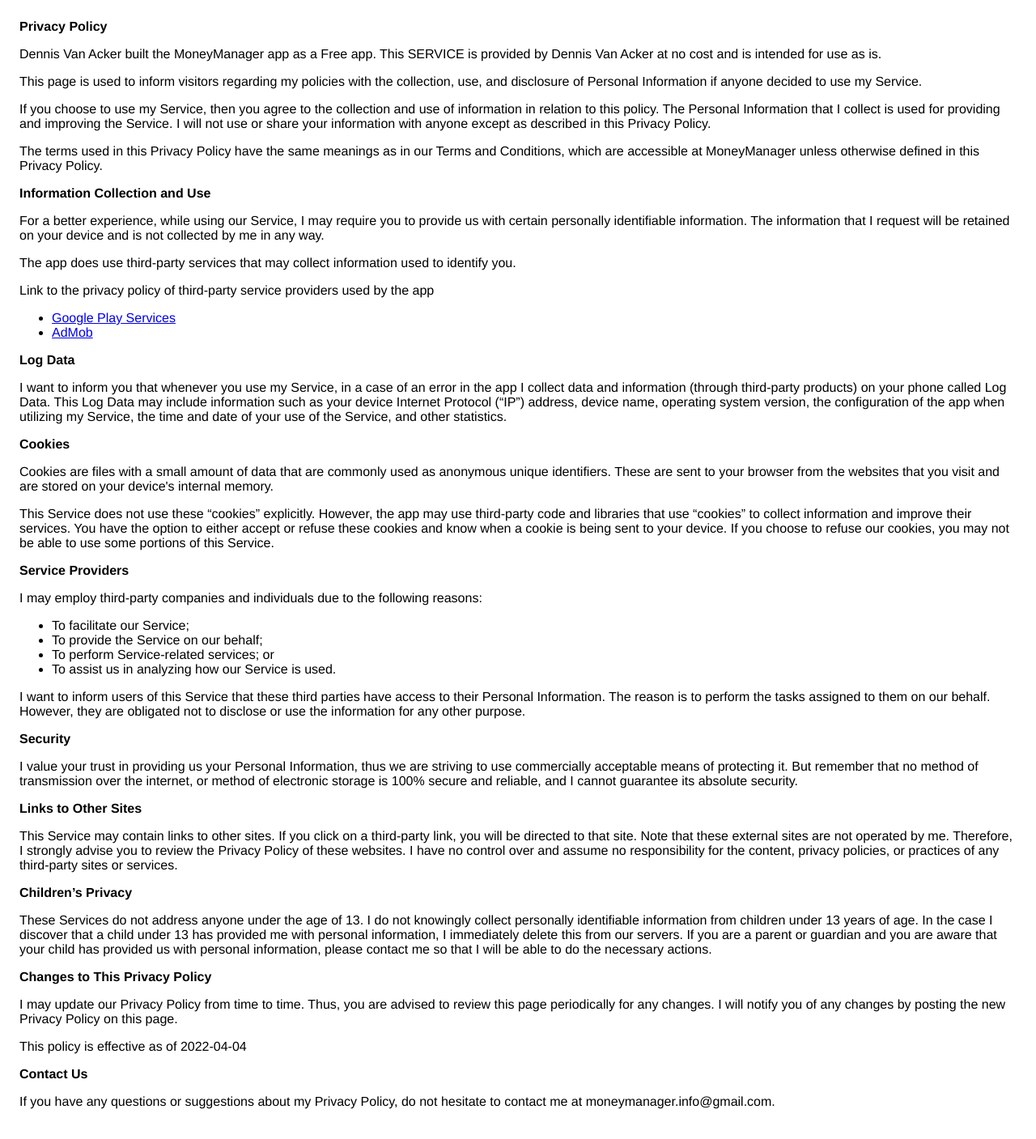
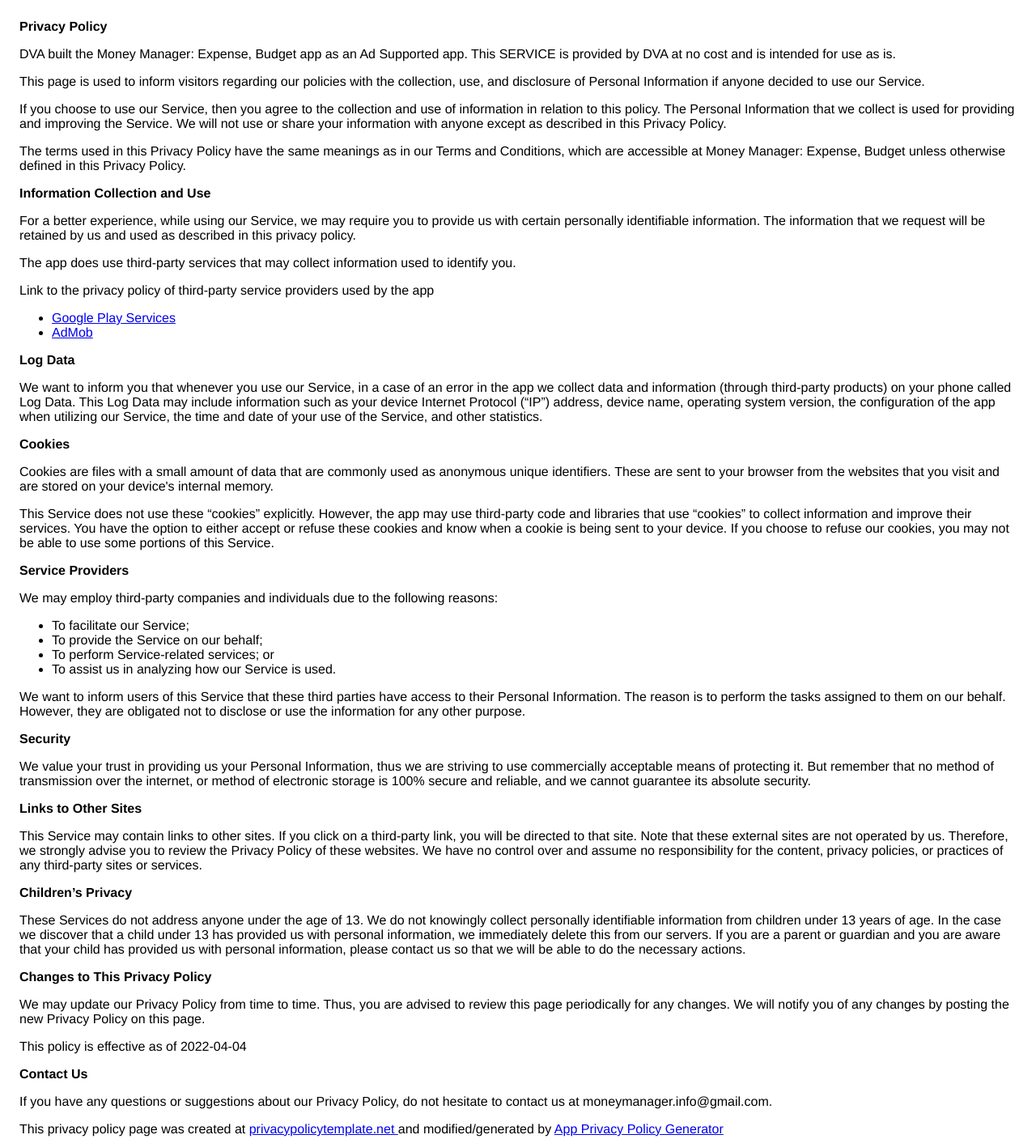
Before and after one commit to DennisVanAcker1/DennisVanAcker1.github.io, a plain HTML site: page index.html in a window 1280 px wide. Shown: the whole page at 81% size. Drawn offline with Linux system fonts and the light colour scheme.

Commit message:
pricavy policy changes

```diff
--- a/index.html
+++ b/index.html
@@ -8,29 +8,29 @@
     </head>
     <body>
     <strong>Privacy Policy</strong> <p>
-                  Dennis Van Acker built the MoneyManager app as
-                  a Free app. This SERVICE is provided by
-                  Dennis Van Acker at no cost and is intended for use as
+                  DVA built the Money Manager: Expense, Budget app as
+                  an Ad Supported app. This SERVICE is provided by
+                  DVA at no cost and is intended for use as
                   is.
                 </p> <p>
-                  This page is used to inform visitors regarding my
+                  This page is used to inform visitors regarding our
                   policies with the collection, use, and disclosure of Personal
-                  Information if anyone decided to use my Service.
+                  Information if anyone decided to use our Service.
                 </p> <p>
-                  If you choose to use my Service, then you agree to
+                  If you choose to use our Service, then you agree to
                   the collection and use of information in relation to this
-                  policy. The Personal Information that I collect is
-                  used for providing and improving the Service. I will not use or share your information with
+                  policy. The Personal Information that we collect is
+                  used for providing and improving the Service. We will not use or share your information with
                   anyone except as described in this Privacy Policy.
                 </p> <p>
                   The terms used in this Privacy Policy have the same meanings
                   as in our Terms and Conditions, which are accessible at
-                  MoneyManager unless otherwise defined in this Privacy Policy.
+                  Money Manager: Expense, Budget unless otherwise defined in this Privacy Policy.
                 </p> <p><strong>Information Collection and Use</strong></p> <p>
-                  For a better experience, while using our Service, I
+                  For a better experience, while using our Service, we
                   may require you to provide us with certain personally
                   identifiable information. The information that
-                  I request will be retained on your device and is not collected by me in any way.
+                  we request will be retained by us and used as described in this privacy policy.
                 </p> <div><p>
                     The app does use third-party services that may collect
                     information used to identify you.
@@ -38,13 +38,13 @@
                     Link to the privacy policy of third-party service providers used
                     by the app
                   </p> <ul><li><a href="https://www.google.com/policies/privacy/" target="_blank" rel="noopener noreferrer">Google Play Services</a></li><li><a href="https://support.google.com/admob/answer/6128543?hl=en" target="_blank" rel="noopener noreferrer">AdMob</a></li><!----><!----><!----><!----><!----><!----><!----><!----><!----><!----><!----><!----><!----><!----><!----><!----><!----><!----><!----><!----><!----><!----><!----><!----><!----><!----></ul></div> <p><strong>Log Data</strong></p> <p>
-                  I want to inform you that whenever you
-                  use my Service, in a case of an error in the app
-                  I collect data and information (through third-party
+                  We want to inform you that whenever you
+                  use our Service, in a case of an error in the app
+                  we collect data and information (through third-party
                   products) on your phone called Log Data. This Log Data may
                   include information such as your device Internet Protocol
                   (“IP”) address, device name, operating system version, the
-                  configuration of the app when utilizing my Service,
+                  configuration of the app when utilizing our Service,
                   the time and date of your use of the Service, and other
                   statistics.
                 </p> <p><strong>Cookies</strong></p> <p>
@@ -61,48 +61,49 @@
                   choose to refuse our cookies, you may not be able to use some
                   portions of this Service.
                 </p> <p><strong>Service Providers</strong></p> <p>
-                  I may employ third-party companies and
+                  We may employ third-party companies and
                   individuals due to the following reasons:
                 </p> <ul><li>To facilitate our Service;</li> <li>To provide the Service on our behalf;</li> <li>To perform Service-related services; or</li> <li>To assist us in analyzing how our Service is used.</li></ul> <p>
-                  I want to inform users of this Service
+                  We want to inform users of this Service
                   that these third parties have access to their Personal
                   Information. The reason is to perform the tasks assigned to
                   them on our behalf. However, they are obligated not to
                   disclose or use the information for any other purpose.
                 </p> <p><strong>Security</strong></p> <p>
-                  I value your trust in providing us your
+                  We value your trust in providing us your
                   Personal Information, thus we are striving to use commercially
                   acceptable means of protecting it. But remember that no method
                   of transmission over the internet, or method of electronic
-                  storage is 100% secure and reliable, and I cannot
+                  storage is 100% secure and reliable, and we cannot
                   guarantee its absolute security.
                 </p> <p><strong>Links to Other Sites</strong></p> <p>
                   This Service may contain links to other sites. If you click on
                   a third-party link, you will be directed to that site. Note
-                  that these external sites are not operated by me.
-                  Therefore, I strongly advise you to review the
-                  Privacy Policy of these websites. I have
+                  that these external sites are not operated by us.
+                  Therefore, we strongly advise you to review the
+                  Privacy Policy of these websites. We have
                   no control over and assume no responsibility for the content,
                   privacy policies, or practices of any third-party sites or
                   services.
                 </p> <p><strong>Children’s Privacy</strong></p> <div><p>
                     These Services do not address anyone under the age of 13.
-                    I do not knowingly collect personally
+                    We do not knowingly collect personally
                     identifiable information from children under 13 years of age. In the case
-                    I discover that a child under 13 has provided
-                    me with personal information, I immediately
+                    we discover that a child under 13 has provided
+                    us with personal information, we immediately
                     delete this from our servers. If you are a parent or guardian
                     and you are aware that your child has provided us with
-                    personal information, please contact me so that
-                    I will be able to do the necessary actions.
+                    personal information, please contact us so that
+                    we will be able to do the necessary actions.
                   </p></div> <!----> <p><strong>Changes to This Privacy Policy</strong></p> <p>
-                  I may update our Privacy Policy from
+                  We may update our Privacy Policy from
                   time to time. Thus, you are advised to review this page
-                  periodically for any changes. I will
+                  periodically for any changes. We will
                   notify you of any changes by posting the new Privacy Policy on
                   this page.
                 </p> <p>This policy is effective as of 2022-04-04</p> <p><strong>Contact Us</strong></p> <p>
-                  If you have any questions or suggestions about my
-                  Privacy Policy, do not hesitate to contact me at moneymanager.info@gmail.com.
+                  If you have any questions or suggestions about our
+                  Privacy Policy, do not hesitate to contact us at moneymanager.info@gmail.com.
+                </p> <p>This privacy policy page was created at <a href="https://privacypolicytemplate.net" target="_blank" rel="noopener noreferrer">privacypolicytemplate.net </a>and modified/generated by <a href="https://app-privacy-policy-generator.nisrulz.com/" target="_blank" rel="noopener noreferrer">App Privacy Policy Generator</a></p>
     </body>
     </html>
```
